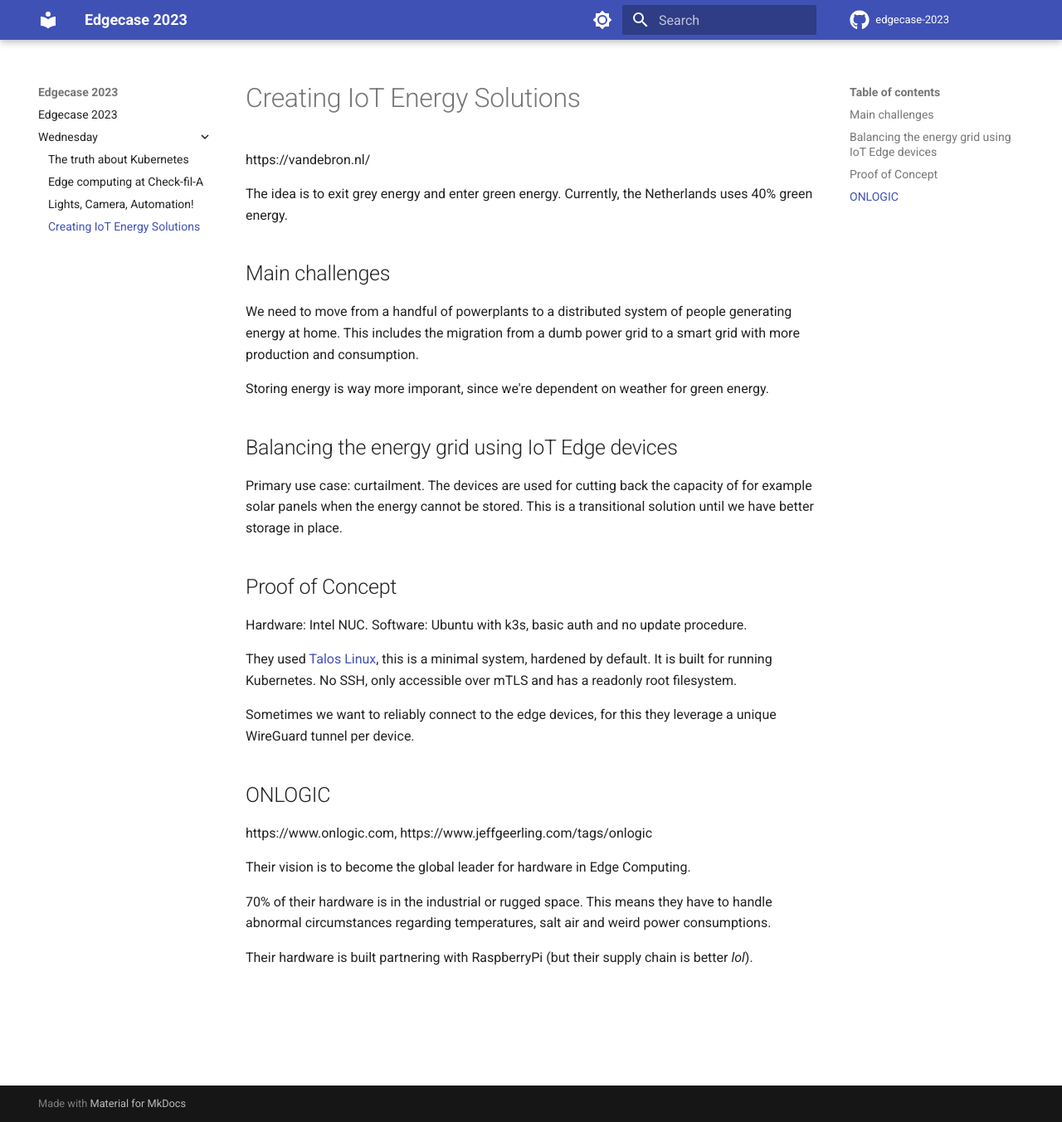
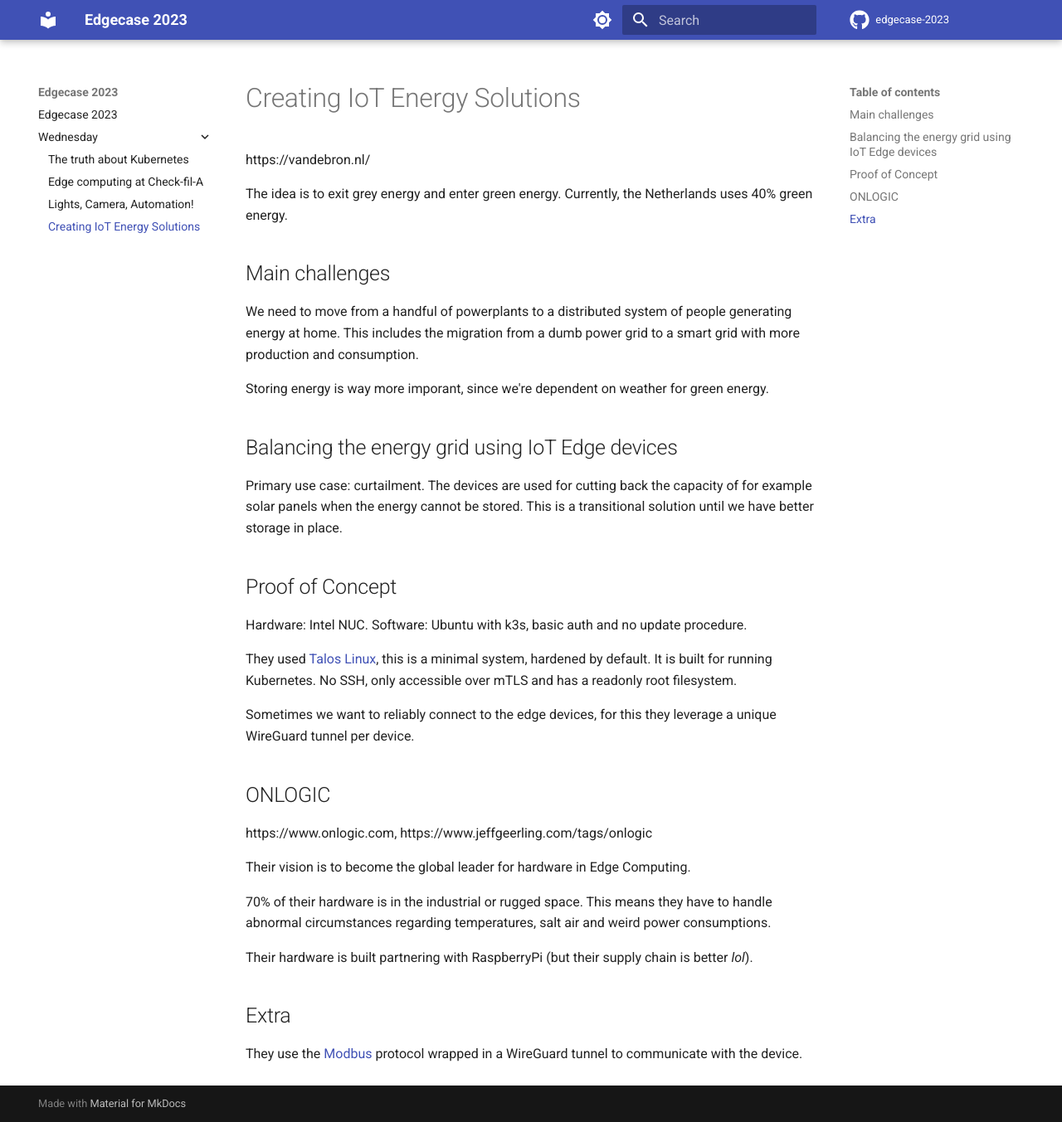
Before and after one commit to RobKenis/edgecase-2023, an MkDocs documentation site: the page built from docs/wednesday/4-creating-iot-energy-solutions.md, in a window 1280 px wide and 1353 px high. Shown: the whole window at 83% size. Built offline with MkDocs 1.6.1 and Material for MkDocs 9.7.7, drawn with Linux system fonts in a browser that asks for light colours; comment, search, counter and statistics services are not loaded.

Commit message:
Add more docs on energy iot

```diff
--- a/docs/wednesday/4-creating-iot-energy-solutions.md
+++ b/docs/wednesday/4-creating-iot-energy-solutions.md
@@ -33,3 +33,7 @@ Their vision is to become the global leader for hardware in Edge Computing.
 70% of their hardware is in the industrial or rugged space. This means they have to handle abnormal circumstances regarding temperatures, salt air and weird power consumptions.
 
 Their hardware is built partnering with RaspberryPi (but their supply chain is better _lol_).
+
+## Extra
+
+They use the [Modbus](https://www.modbustools.com/modbus.html) protocol wrapped in a WireGuard tunnel to communicate with the device.
```
